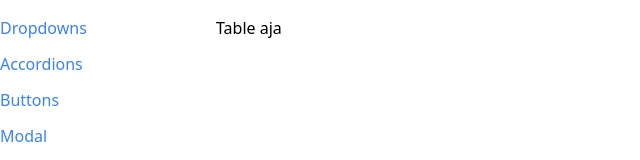
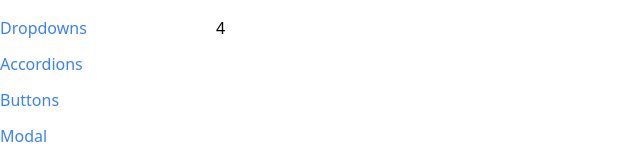
Before and after one commit to kardi06/react-coms, a React (Create React App) app: page /table in a window 1280 px wide. Shown: the top 160 px of the page, without its empty margins (0-640 px from the left). Built offline with nearby package versions, Linux system fonts and the light colour scheme.

Commit message:
communicationg data to the table

```diff
--- a/src/components/Table.js
+++ b/src/components/Table.js
@@ -1,7 +1,7 @@
-const Table = () => {
+const Table = ({data}) => {
     return (
         <div>
-            Table aja
+            {data.length}
         </div>
     )
 }
--- a/src/pages/TablePage.js
+++ b/src/pages/TablePage.js
@@ -1,9 +1,16 @@
 import Table from "../components/Table";
 
 const TablePage = () => {
+    const data = [
+        { name: 'Orange', color: 'bg-orange-500', score: 5 },
+        { name: 'Apple', color: 'bg-red-500', score: 3 },
+        { name: 'Banana', color: 'bg-yellow-500', score: 1 },
+        { name: 'Lime', color: 'bg-green-500', score: 4 },
+    ];
+
     return (
         <div>
-            <Table/>
+            <Table data={data}/>
         </div>
     )
 }
```
